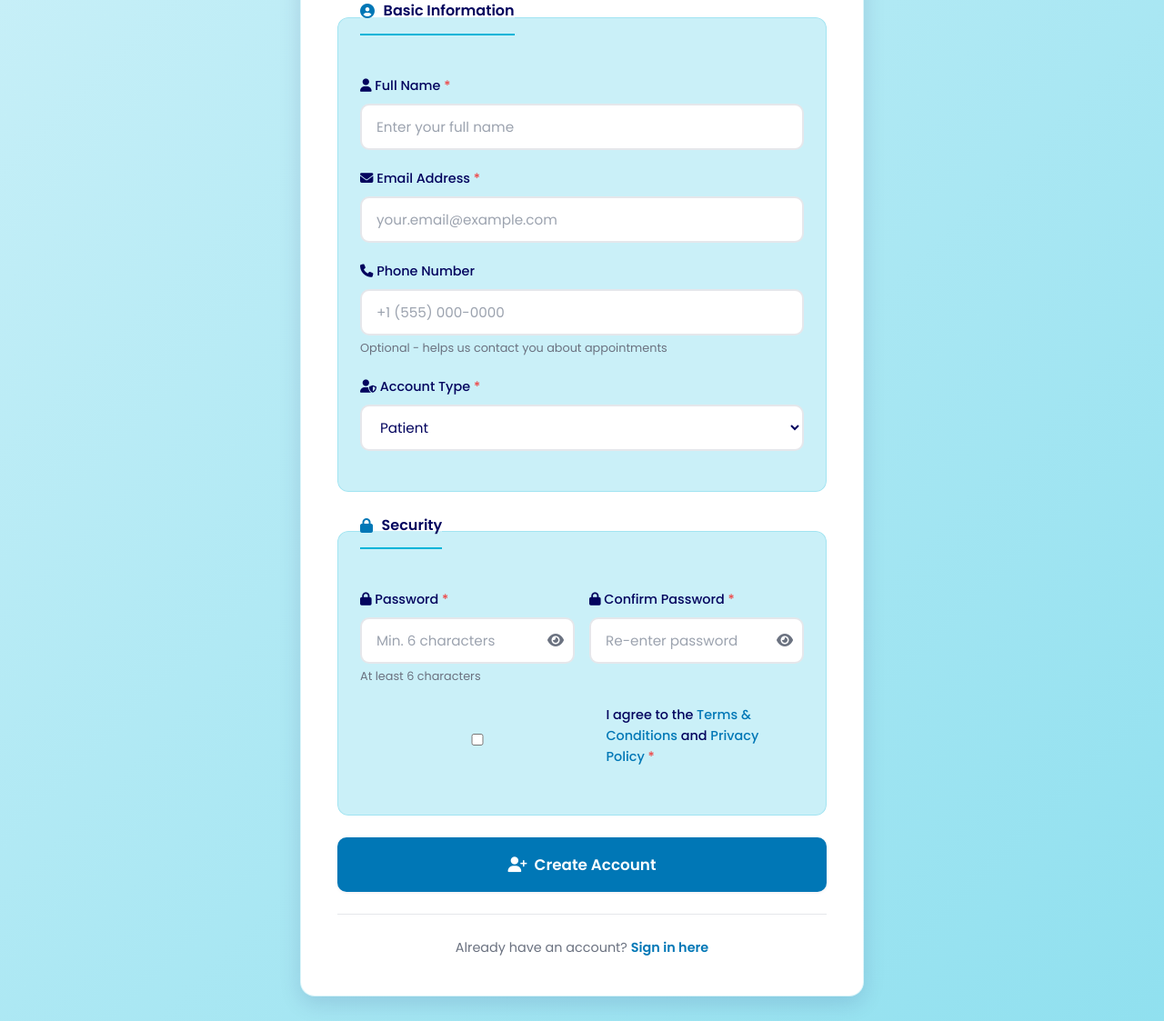
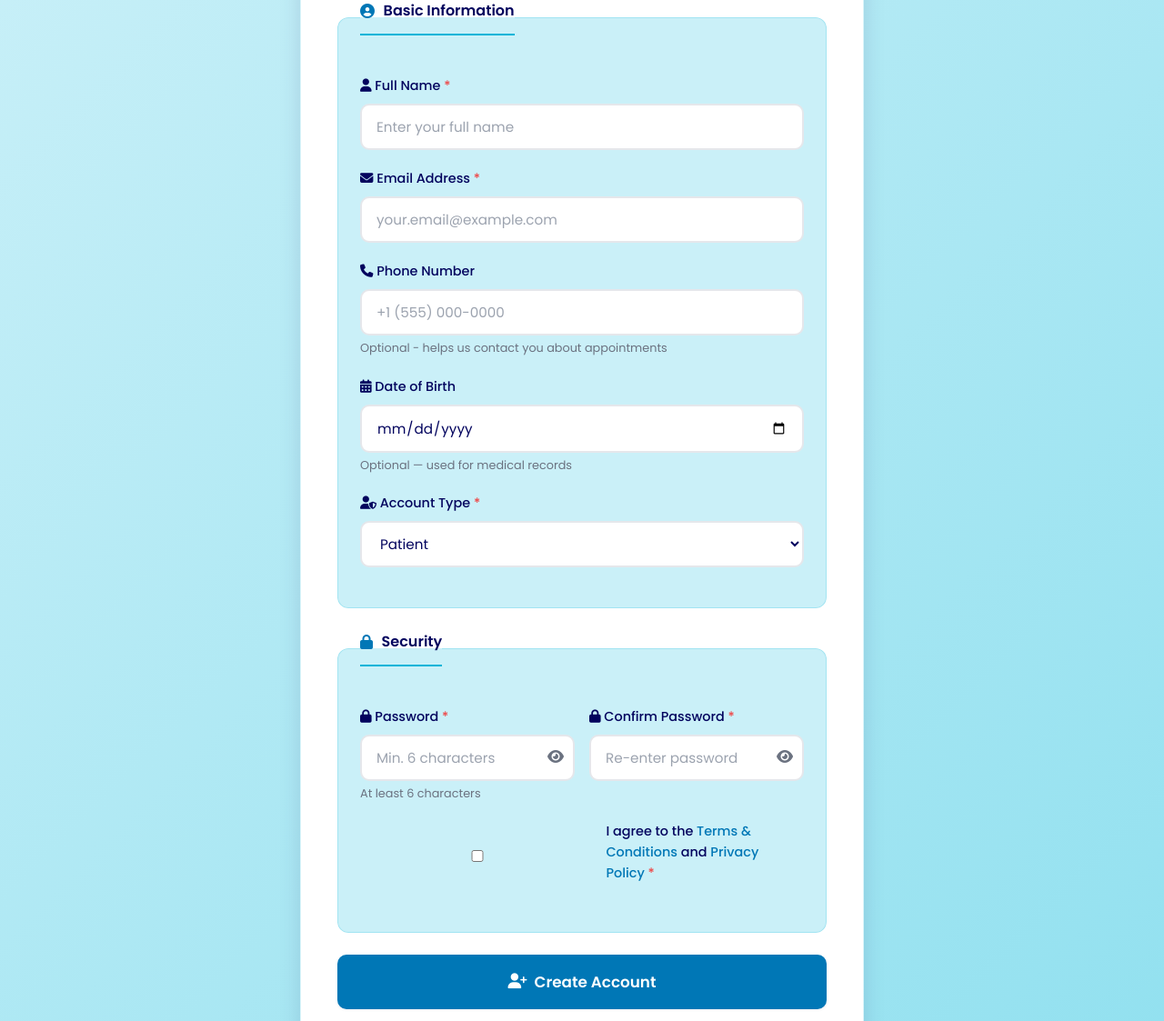
Before and after one commit to HARISHKUMAR2005488/AWS_CAPSTONE_CARE_4, a Flask app: page /signup in a window 1280 px wide. Shown: the part 278-1401 px from the top of the page at 91% size. Run offline with Flask 3, Linux system fonts and the light colour scheme.

Commit message:
feat: Add a comprehensive signup page with dynamic fields for patient, doctor, and admin roles.

```diff
--- a/templates/signup.html
+++ b/templates/signup.html
@@ -43,6 +43,16 @@
                     <input type="tel" id="phone" name="phone" class="form-input" placeholder="+1 (555) 000-0000"
                         pattern="[0-9+\-\s()]*" aria-label="Phone Number">
                     <span class="form-help">Optional - helps us contact you about appointments</span>
+                </div>
+
+                <div class="form-group">
+                    <label for="date_of_birth">
+                        <i class="fas fa-calendar-alt"></i>
+                        Date of Birth
+                    </label>
+                    <input type="date" id="date_of_birth" name="date_of_birth" class="form-input"
+                        aria-label="Date of Birth" max="{{ now.strftime('%Y-%m-%d') if now is defined else '' }}">
+                    <span class="form-help">Optional — used for medical records</span>
                 </div>
 
                 <div class="form-group">
@@ -122,25 +132,39 @@
                     </div>
                 </div>
 
-                <div class="form-row">
-                    <div class="form-group">
-                        <label for="available_days">
-                            <i class="fas fa-calendar"></i>
-                            Available Days <span class="form-required">*</span>
-                        </label>
-                        <input type="text" id="available_days" name="available_days" class="form-input"
-                            placeholder="Mon, Wed, Fri" aria-label="Available Days">
-                        <span class="form-help">Comma-separated days (e.g., Mon,Tue,Thu)</span>
+                <div class="form-group">
+                    <label><i class="fas fa-calendar"></i> Available Days <span class="form-required">*</span></label>
+                    <div class="day-picker" id="dayPicker">
+                        <label class="day-chip"><input type="checkbox" value="Mon"> Mon</label>
+                        <label class="day-chip"><input type="checkbox" value="Tue"> Tue</label>
+                        <label class="day-chip"><input type="checkbox" value="Wed"> Wed</label>
+                        <label class="day-chip"><input type="checkbox" value="Thu"> Thu</label>
+                        <label class="day-chip"><input type="checkbox" value="Fri"> Fri</label>
+                        <label class="day-chip"><input type="checkbox" value="Sat"> Sat</label>
+                        <label class="day-chip"><input type="checkbox" value="Sun"> Sun</label>
                     </div>
-                    <div class="form-group">
-                        <label for="available_time">
-                            <i class="fas fa-hourglass-start"></i>
-                            Available Time <span class="form-required">*</span>
-                        </label>
-                        <input type="text" id="available_time" name="available_time" class="form-input"
-                            placeholder="9:00 AM - 5:00 PM" aria-label="Available Time">
-                        <span class="form-help">Format: 9:00 AM - 5:00 PM</span>
+                    <input type="hidden" id="available_days" name="available_days">
+                    <span class="form-help">Click to select your working days</span>
+                </div>
+
+                <div class="form-group">
+                    <label><i class="fas fa-clock"></i> Available Hours <span class="form-required">*</span></label>
+                    <div class="form-row">
+                        <div class="form-group">
+                            <label for="time_start">From</label>
+                            <select id="time_start" class="form-input form-select" aria-label="Start Time">
+                                <option value="">Start time</option>
+                            </select>
+                        </div>
+                        <div class="form-group">
+                            <label for="time_end">To</label>
+                            <select id="time_end" class="form-input form-select" aria-label="End Time">
+                                <option value="">End time</option>
+                            </select>
+                        </div>
                     </div>
+                    <input type="hidden" id="available_time" name="available_time">
+                    <span class="form-help" id="timePreview">Select start and end times</span>
                 </div>
             </div>
 
@@ -219,14 +279,61 @@
         const doctorFields = document.getElementById('doctorFields');
         const adminFields = document.getElementById('adminFields');
 
-        const requiredDoctorFields = [
-            'specialization',
-            'experience',
-            'consultation_fee',
-            'available_days',
-            'available_time'
-        ];
+        // ── DOB: restrict to past dates ──────────────────────────────
+        const dobInput = document.getElementById('date_of_birth');
+        if (dobInput) dobInput.max = new Date().toISOString().split('T')[0];
 
+        // ── Day chips ────────────────────────────────────────────────
+        const dayChips = document.querySelectorAll('.day-chip');
+        const availableDaysHidden = document.getElementById('available_days');
+        function updateDays() {
+            const selected = [...dayChips]
+                .filter(c => c.classList.contains('selected'))
+                .map(c => c.querySelector('input').value);
+            availableDaysHidden.value = selected.join(',');
+        }
+        dayChips.forEach(chip => {
+            chip.addEventListener('click', () => {
+                chip.classList.toggle('selected');
+                chip.querySelector('input').checked = chip.classList.contains('selected');
+                updateDays();
+            });
+        });
+
+        // ── Time dropdowns ───────────────────────────────────────────
+        const timeStart = document.getElementById('time_start');
+        const timeEnd = document.getElementById('time_end');
+        const availableTimeHidden = document.getElementById('available_time');
+        const timePreview = document.getElementById('timePreview');
+
+        function buildTimeOptions(select, defaultHour) {
+            for (let h = 0; h < 24; h++) {
+                for (let m of [0, 30]) {
+                    const period = h < 12 ? 'AM' : 'PM';
+                    const dh = h % 12 || 12;
+                    const label = `${dh}:${m === 0 ? '00' : '30'} ${period}`;
+                    const opt = document.createElement('option');
+                    opt.value = label;
+                    opt.textContent = label;
+                    if (h === defaultHour && m === 0) opt.selected = true;
+                    select.appendChild(opt);
+                }
+            }
+        }
+        buildTimeOptions(timeStart, 9);   // default 9:00 AM
+        buildTimeOptions(timeEnd, 17);  // default 5:00 PM
+
+        function updateTime() {
+            if (timeStart.value && timeEnd.value) {
+                availableTimeHidden.value = `${timeStart.value} - ${timeEnd.value}`;
+                timePreview.textContent = `Schedule: ${timeStart.value} – ${timeEnd.value}`;
+            }
+        }
+        timeStart.addEventListener('change', updateTime);
+        timeEnd.addEventListener('change', updateTime);
+        updateTime(); // set initial value
+
+        // ── Role toggle ──────────────────────────────────────────────
         const toggleRoleFields = () => {
             doctorFields.style.display = role.value === 'doctor' ? 'block' : 'none';
             adminFields.style.display = role.value === 'admin' ? 'block' : 'none';
@@ -234,40 +341,29 @@
         toggleRoleFields();
         role.addEventListener('change', toggleRoleFields);
 
+        // ── Submit validation ────────────────────────────────────────
         form.addEventListener('submit', function (e) {
             if (password.value !== confirmPassword.value) {
-                e.preventDefault();
-                alert('Passwords do not match!');
-                confirmPassword.focus();
-                return;
+                e.preventDefault(); alert('Passwords do not match!'); confirmPassword.focus(); return;
             }
-
             if (password.value.length < 6) {
-                e.preventDefault();
-                alert('Password must be at least 6 characters long!');
-                password.focus();
-                return;
+                e.preventDefault(); alert('Password must be at least 6 characters long!'); password.focus(); return;
             }
-
             if (role.value === 'doctor') {
-                for (const fieldId of requiredDoctorFields) {
-                    const field = document.getElementById(fieldId);
-                    if (!field.value.trim()) {
-                        e.preventDefault();
-                        alert('Please complete all doctor details.');
-                        field.focus();
-                        return;
+                if (!availableDaysHidden.value) {
+                    e.preventDefault(); alert('Please select at least one available day.'); return;
+                }
+                for (const id of ['specialization', 'experience', 'consultation_fee']) {
+                    const f = document.getElementById(id);
+                    if (!f.value.trim()) {
+                        e.preventDefault(); alert('Please complete all doctor details.'); f.focus(); return;
                     }
                 }
             }
-
             if (role.value === 'admin') {
                 const adminKey = document.getElementById('admin_key');
                 if (!adminKey.value.trim()) {
-                    e.preventDefault();
-                    alert('Admin access key is required for admin accounts.');
-                    adminKey.focus();
-                    return;
+                    e.preventDefault(); alert('Admin access key is required.'); adminKey.focus(); return;
                 }
             }
         });
```
Also changed, not shown: other parts of templates/signup.html (+37 -1 lines).
